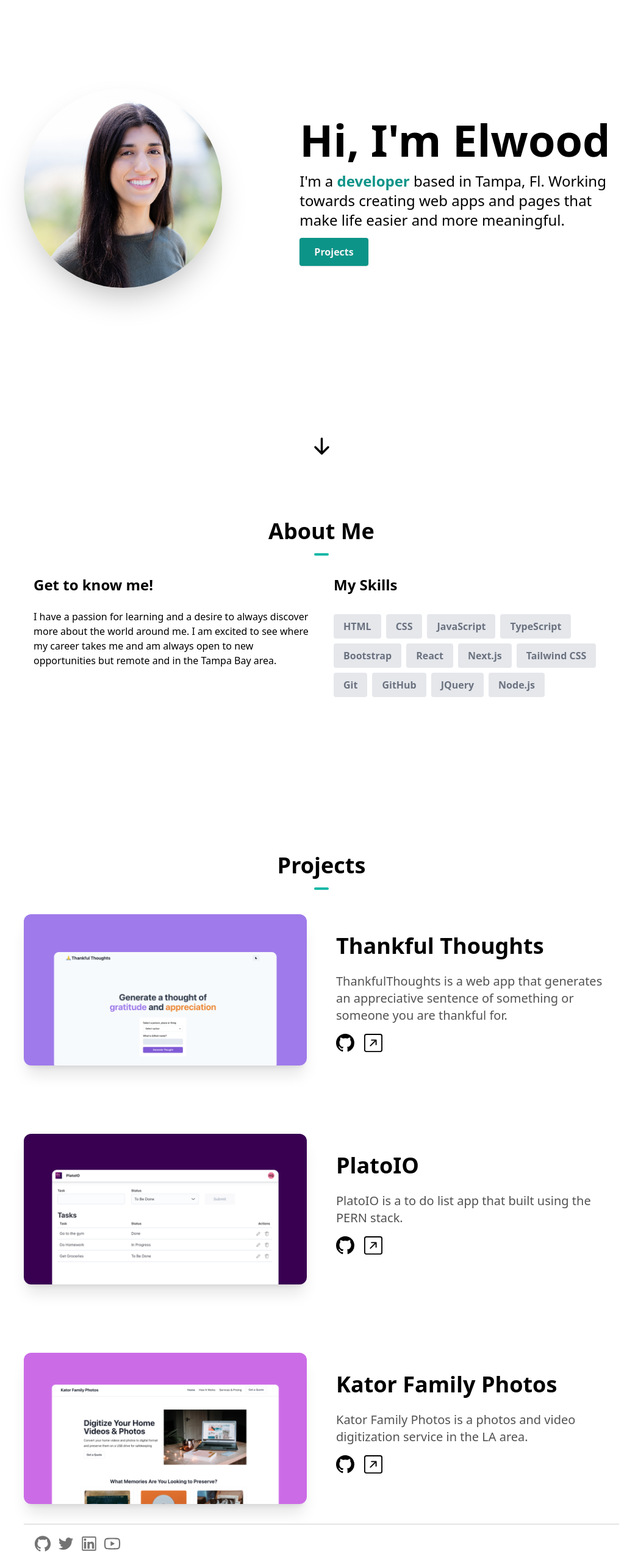
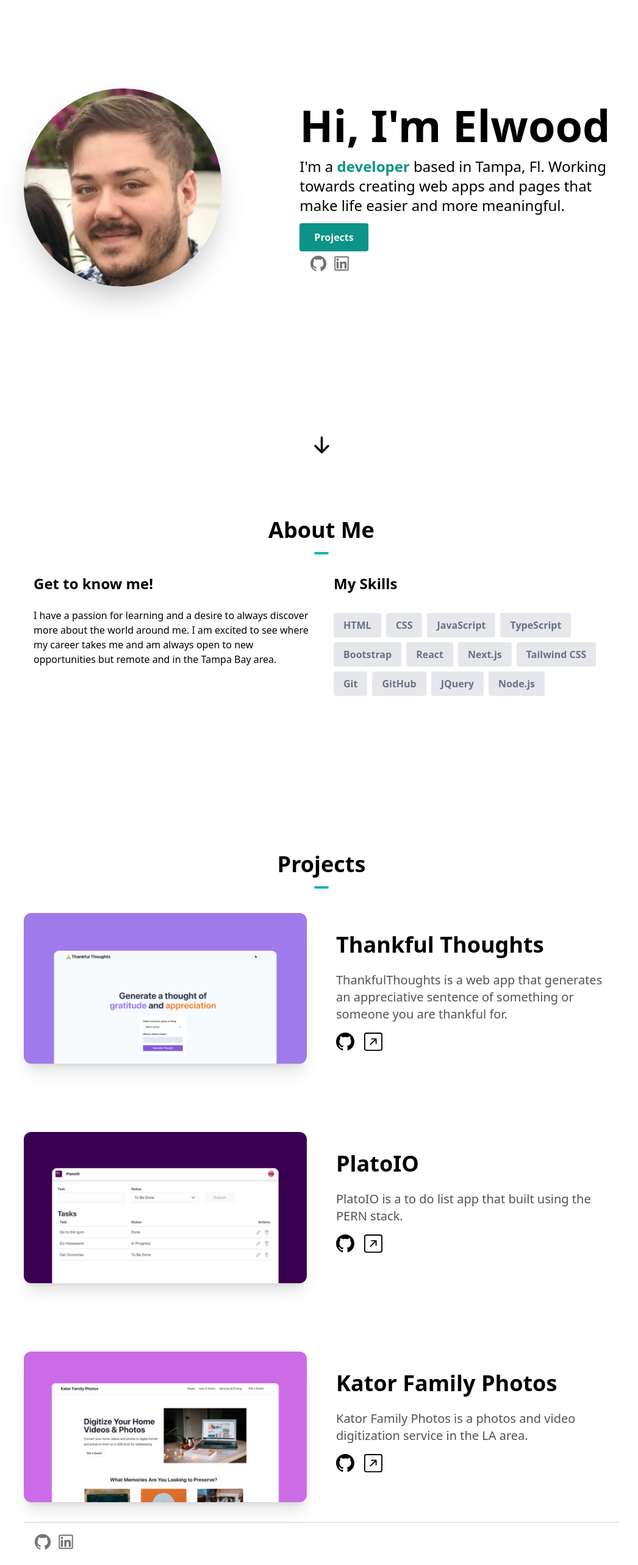
Before and after one commit to Elwoodbond/tailwindcss-and-nextjs-portfolio-final, a Next.js app: page / in a window 1280 px wide. Shown: the part 95-2661 px from the top of the page at 61% size, without its empty margins (113-1159 px from the left). Built offline with nearby package versions, Linux system fonts and the light colour scheme.

Commit message:
formatting, contact added

```diff
--- a/app/head.tsx
+++ b/app/head.tsx
@@ -1,7 +1,7 @@
 export default function Head() {
   return (
     <>
-      <title>Hosna Qasmei</title>
+      <title>Robert Elwood Bond III</title>
       <meta content="width=device-width, initial-scale=1" name="viewport" />
       <meta name="description" content="Generated by create next app" />
       <link
--- a/components/Footer.tsx
+++ b/components/Footer.tsx
@@ -1,9 +1,7 @@
 import React from "react"
 import {
   AiOutlineGithub,
-  AiOutlineTwitter,
   AiOutlineLinkedin,
-  AiOutlineYoutube,
 } from "react-icons/ai"
 
 const Footer = () => {
@@ -12,43 +10,21 @@ const Footer = () => {
       <hr className="w-full h-0.5 mx-auto mt-8 bg-neutral-200 border-0"></hr>
       <div className="mx-auto  p-4 flex flex-col text-center text-neutral-900 md:flex-row md:justify-between">
         <div className="flex flex-row items-center justify-center space-x-2 mb-1">
-          <a href="https://github.com/hqasmei" rel="noreferrer" target="_blank">
+          <a href="https://github.com/Elwoodbond" rel="noreferrer" target="_blank">
             <AiOutlineGithub
               className="hover:-translate-y-1 transition-transform cursor-pointer text-neutral-500 dark:text-neutral-100"
               size={30}
             />
           </a>
-          <a
-            href="https://twitter.com/hqasmei"
-            rel="noreferrer"
-            target="_blank"
-          >
-            <AiOutlineTwitter
+
+
+          <a href="https://www.linkedin.com/in/elwood-bond-038b9b1a6" rel="noreferrer" target="_blank">
+            <AiOutlineLinkedin
               className="hover:-translate-y-1 transition-transform cursor-pointer text-neutral-500 dark:text-neutral-100"
               size={30}
             />
           </a>
 
-          <a
-            href="https://www.linkedin.com/in/hosnaqasmei/"
-            rel="noreferrer"
-            target="_blank"
-          >
-            <AiOutlineLinkedin
-              className="hover:-translate-y-1 transition-transform cursor-pointer text-neutral-500 dark:text-neutral-100"
-              size={30}
-            />
-          </a>
-          <a
-            href="https://www.youtube.com/channel/UCQBMkSDgbxDb8usMeXmOZyA"
-            rel="noreferrer"
-            target="_blank"
-          >
-            <AiOutlineYoutube
-              className="hover:-translate-y-1 transition-transform cursor-pointer text-neutral-500 dark:text-neutral-100"
-              size={30}
-            />
-          </a>
         </div>
       </div>
     </footer>
--- a/components/HeroSection.tsx
+++ b/components/HeroSection.tsx
@@ -3,6 +3,7 @@ import React from "react"
 import Image from "next/image"
 import { Link } from "react-scroll/modules"
 import { HiArrowDown } from "react-icons/hi"
+import { AiOutlineLinkedin, AiOutlineGithub } from "react-icons/ai"
 
 const HeroSection = () => {
   return (
@@ -10,7 +11,7 @@ const HeroSection = () => {
       <div className="flex flex-col text-center items-center justify-center animate-fadeIn animation-delay-2 my-10 py-16 sm:py-32 md:py-48 md:flex-row md:space-x-4 md:text-left">
         <div className="md:mt-2 md:w-1/2">
           <Image
-            src="/headshot.png"
+            src="/headshot.jpeg"
             alt=""
             width={325}
             height={325}
@@ -38,6 +39,23 @@ const HeroSection = () => {
           >
             Projects
           </Link>
+          <div className="flex flex-row space-x-2 mt-4 px-4">
+          <a href="https://github.com/Elwoodbond" rel="noreferrer" target="_blank">
+            <AiOutlineGithub
+              className="hover:-translate-y-1 transition-transform cursor-pointer text-neutral-500 dark:text-neutral-100"
+              size={30}
+            />
+          </a>
+
+
+          <a href="https://www.linkedin.com/in/elwood-bond-038b9b1a6" rel="noreferrer" target="_blank">
+            <AiOutlineLinkedin
+              className="hover:-translate-y-1 transition-transform cursor-pointer text-neutral-500 dark:text-neutral-100"
+              size={30}
+            />
+          </a>
+          </div>
+
         </div>
       </div>
       <div className="flex flex-row items-center text-center justify-center ">
--- a/components/Navbar.tsx
+++ b/components/Navbar.tsx
@@ -6,6 +6,7 @@ import { usePathname } from "next/navigation"
 import { useTheme } from "next-themes"
 import { RiMoonFill, RiSunLine } from "react-icons/ri"
 import { IoMdMenu, IoMdClose } from "react-icons/io"
+
 
 interface NavItem {
   label: string
```
Also changed, not shown: public/headshot.jpeg (added), public/headshot.png (deleted).
